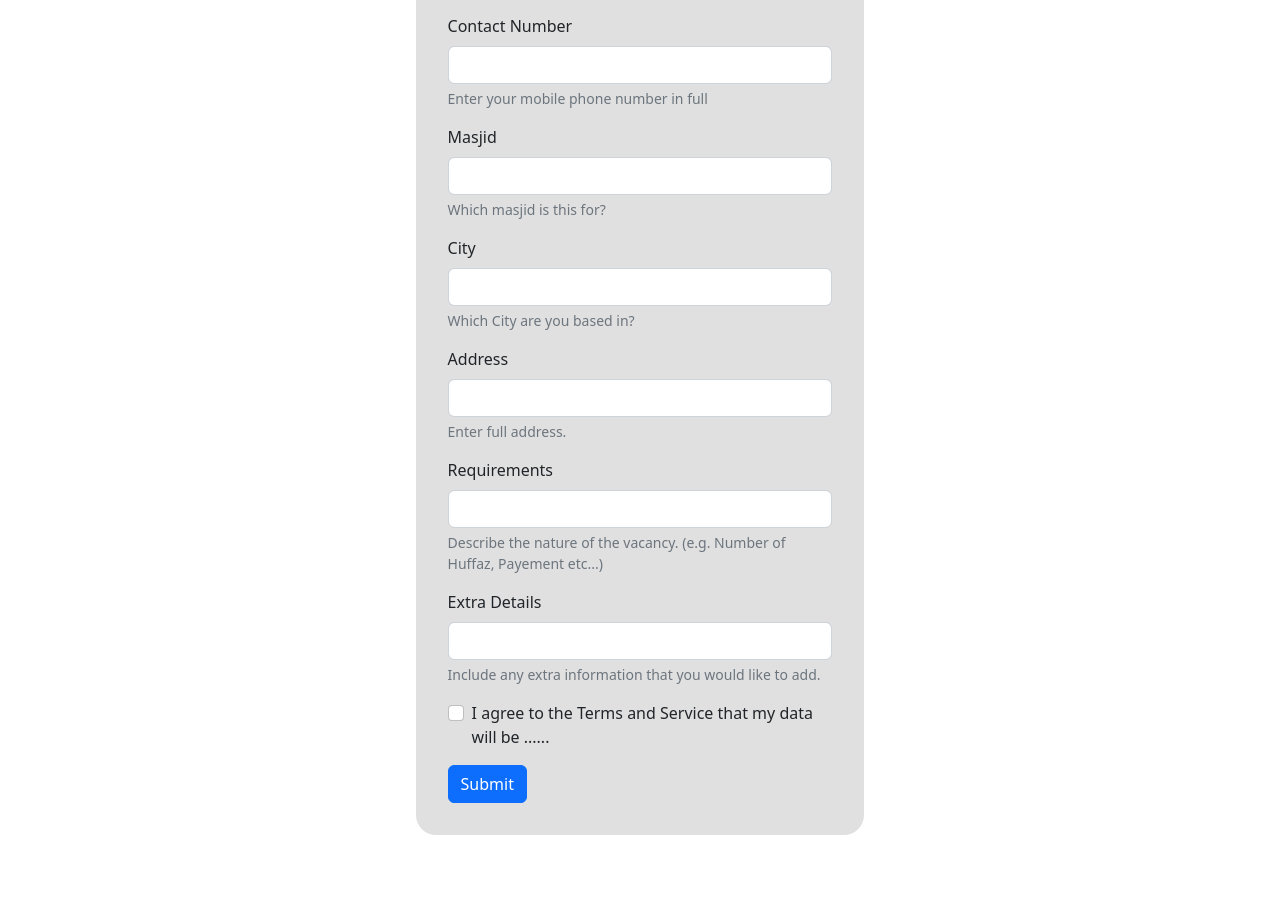
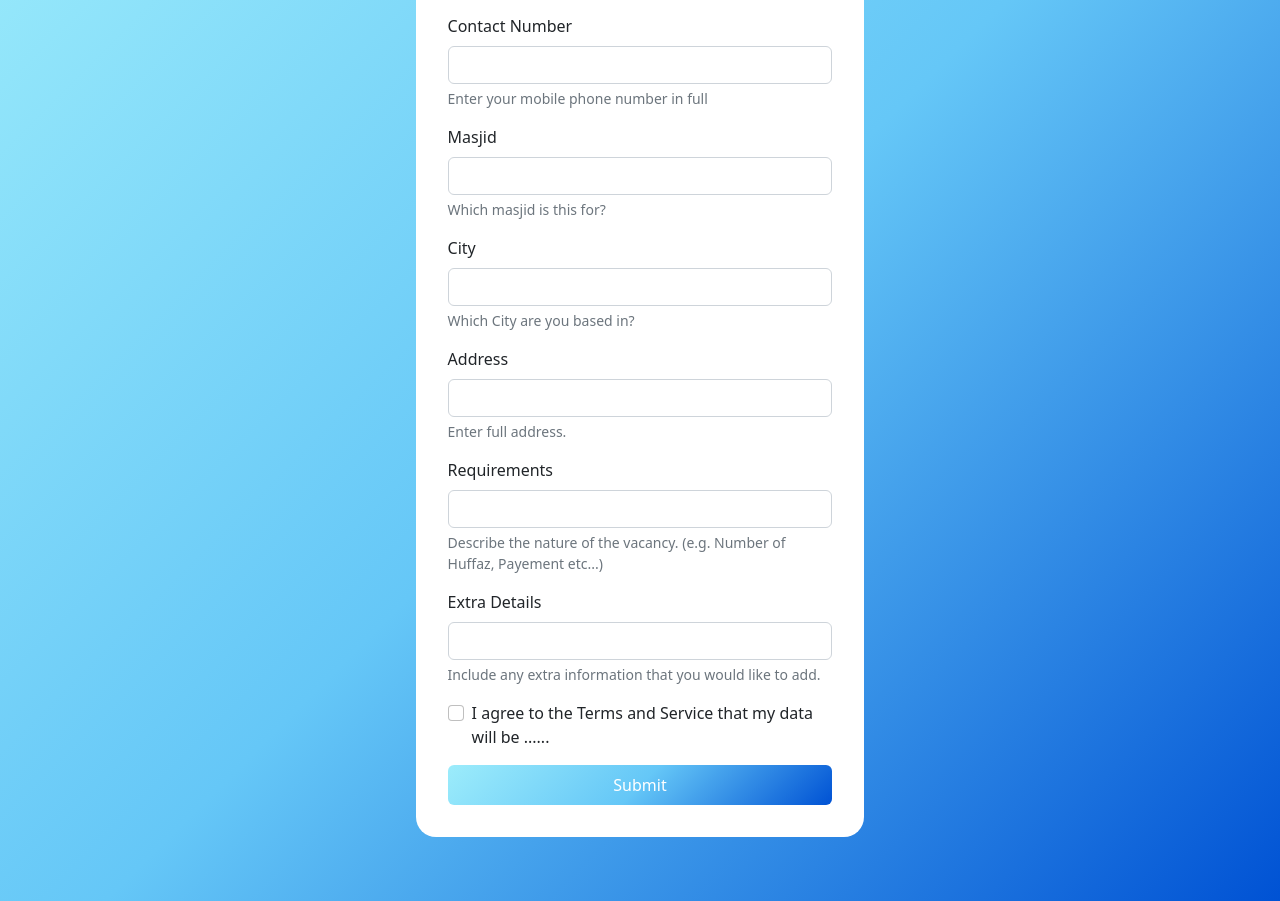
Before and after one commit to Faopaw/find-imam-taraweeh, a Next.js app: page /register in a window 1280 px wide. Shown: the part 224-1125 px from the top of the page. Built offline with nearby package versions, Linux system fonts and the light colour scheme; no server answers.

Commit message:
form optimization

```diff
--- a/components/RegisterForm.js
+++ b/components/RegisterForm.js
@@ -27,36 +27,51 @@ export default function RegisterForm() {
     validationSchema: Yup.object({
       contactName: Yup.string()
         .max(20, "Name must be 20 characters or less.")
-        .required("Name is required"),
+        .required("Field cannot be empty"),
       contactNumber: Yup.string()
         .max(20, "Phone number must be 20 characters or less.")
-        .required("Phone number is required"),
+        .required("Field cannot be empty"),
       masjid: Yup.string()
         .max(20, "String must be 20 characters or less.")
-        .required("Masjid name is required"),
+        .required("Field cannot be empty"),
       city: Yup.string()
         .max(20, "String must be 20 characters or less.")
-        .required("City is required"),
+        .required("Field cannot be empty"),
       address: Yup.string()
         .max(40, "Address must be 40 characters or less.")
-        .required("Address is required"),
+        .required("Field cannot be empty"),
       requirements: Yup.string()
         .max(40, "String must be 40 characters or less.")
-        .required("String is required"),
+        .required("Field cannot be empty"),
       extraDetails: Yup.string()
         .max(120, "String must be 120 characters or less.")
-        .required("String is required"),
+        .required("Field cannot be empty"),
       terms: Yup.array().required("Terms of service must be checked"),
     }),
 
     onSubmit: (values) => {
       // send the data to conentful, if successful go to success page and if not show error message
       uploadData(values);
-      // console.log("form submitted");
-      // console.log(values);
       router.push({ pathname: "/success", query: values });
     },
   });
+
+  const buttonStyle = {
+    background: "#9CECFB" /* fallback for old browsers */,
+    background:
+      "-webkit-linear-gradient(-45deg, #0052D4, #65C7F7, #9CECFB)" /* Chrome 10-25, Safari 5.1-6 */,
+    background:
+      "linear-gradient(-45deg, #0052D4, #65C7F7, #9CECFB)" /*  W3C, IE 10+/ Edge, Firefox 16+, Chrome 26+, Opera 12+, Safari 7+ */,
+    border: "none",
+    alignSelf: "center",
+    width: "100%",
+    padding: "0.5rem",
+  };
+
+  const textalign = {
+    // align button to center
+    textAlign: "center",
+  };
 
   return (
     <>
@@ -75,6 +90,7 @@ export default function RegisterForm() {
         </Head>
 
         <form className={classes.form} onSubmit={formik.handleSubmit}>
+          <div className="group1">
             <div class="mb-3">
               <label
                 htmlFor="contactName"
@@ -92,16 +108,11 @@ export default function RegisterForm() {
                 type="text"
                 class="form-control"
                 name="contactName"
-              // aria-describedby="contactNameHelp"
                 placeholder="Enter your name here"
-              // defaultValue={formik.initialValues.contactName}
                 value={formik.values.contactName}
                 onChange={formik.handleChange}
                 onBlur={formik.handleBlur}
               ></input>
-            {/* <div id="contactNameHelp" class="form-text">
-            Enter your full name
-          </div> */}
             </div>
             <div class="mb-3">
               <label
@@ -121,7 +132,6 @@ export default function RegisterForm() {
                 class="form-control"
                 name="contactNumber"
                 aria-describedby="contactNumberHelp"
-              // placeholder="Enter your Phone Number"
                 onChange={formik.handleChange}
                 value={formik.values.contactNumber}
                 onBlur={formik.handleBlur}
@@ -130,6 +140,8 @@ export default function RegisterForm() {
                 Enter your mobile phone number in full
               </div>
             </div>
+          </div>
+          <div className="group2">
             <div class="mb-3">
               <label
                 htmlFor="masjid"
@@ -148,7 +160,6 @@ export default function RegisterForm() {
                 class="form-control"
                 name="masjid"
                 aria-describedby="masjidInputHelp"
-              // placeholder="Enter the name of the masjid"
                 onChange={formik.handleChange}
                 value={formik.values.masjid}
                 onBlur={formik.handleBlur}
@@ -161,7 +172,9 @@ export default function RegisterForm() {
               <label
                 htmlFor="city"
                 className={`form-label ${
-                formik.touched.city && formik.errors.city ? classes.redtext : ""
+                  formik.touched.city && formik.errors.city
+                    ? classes.redtext
+                    : ""
                 }`}
               >
                 {formik.touched.city && formik.errors.city
@@ -173,7 +186,6 @@ export default function RegisterForm() {
                 class="form-control"
                 name="city"
                 aria-describedby="cityInputHelp"
-              // placeholder="Enter the name of the city"
                 onChange={formik.handleChange}
                 value={formik.values.city}
                 onBlur={formik.handleBlur}
@@ -200,7 +212,6 @@ export default function RegisterForm() {
                 class="form-control"
                 name="address"
                 aria-describedby="addressInputHelp"
-              // placeholder="Enter the address"
                 onChange={formik.handleChange}
                 value={formik.values.address}
                 onBlur={formik.handleBlur}
@@ -209,6 +220,8 @@ export default function RegisterForm() {
                 Enter full address.
               </div>
             </div>
+          </div>
+          <div className="group3">
             <div class="mb-3">
               <label
                 htmlFor="requirements"
@@ -227,7 +240,6 @@ export default function RegisterForm() {
                 class="form-control"
                 name="requirements"
                 aria-describedby="requirementsInputHelp"
-              // placeholder="Mention any requirements that you might need"
                 onChange={formik.handleChange}
                 value={formik.values.requirements}
                 onBlur={formik.handleBlur}
@@ -255,8 +267,6 @@ export default function RegisterForm() {
                 class="form-control"
                 name="extraDetails"
                 aria-describedby="extraDetailsInputHelp"
-              // placeholder="Include any extra details that might help"
-
                 value={formik.values.extraDetails}
                 onChange={formik.handleChange}
                 onBlur={formik.handleBlur}
@@ -278,9 +288,10 @@ export default function RegisterForm() {
                 I agree to the Terms and Service that my data will be ......
               </label>
             </div>
-          <button type="submit" class="btn btn-primary">
+            <button type="submit" class="btn btn-primary" style={buttonStyle}>
               Submit
             </button>
+          </div>
         </form>
       </m.div>
     </>
--- a/components/RegisterForm.module.css
+++ b/components/RegisterForm.module.css
@@ -4,7 +4,7 @@
     flex-flow: column nowrap; */
     /* border: 2px solid salmon; */
     padding: 2rem;
-    background-color: rgb(224, 224, 224);
+    background-color: rgb(255, 255, 255);
     margin: 4rem auto;
     border-radius: 20px;
 }
--- a/src/styles/register.module.css
+++ b/src/styles/register.module.css
@@ -4,5 +4,21 @@
     align-items: center;
     width: 100%;
     height: 100%;
-    /* border: 5px solid palegreen; */
+    background: #9CECFB;  /* fallback for old browsers */
+    background: -webkit-linear-gradient(-45deg, #0052D4, #65C7F7, #9CECFB);  /* Chrome 10-25, Safari 5.1-6 */
+    background: linear-gradient(-45deg, #0052D4, #65C7F7, #9CECFB);/*  W3C, IE 10+/ Edge, Firefox 16+, Chrome 26+, Opera 12+, Safari 7+ */
+    animation: gradient 5s ease infinite;
+
 }
+
+@keyframes gradient {
+    0% {
+        background-position: 0% 50%;
+    }
+    50% {
+        background-position: 100% 50%;
+    }
+    100% {
+        background-position: 0% 50%;
+    }
+}
```
Also changed, not shown: 1 other file (tests, documents, lock files or other folders). Lines whose indentation alone changed are shown as unchanged.
